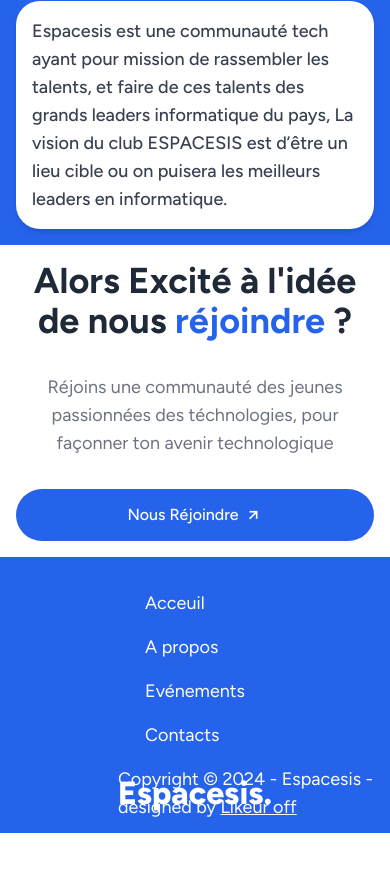
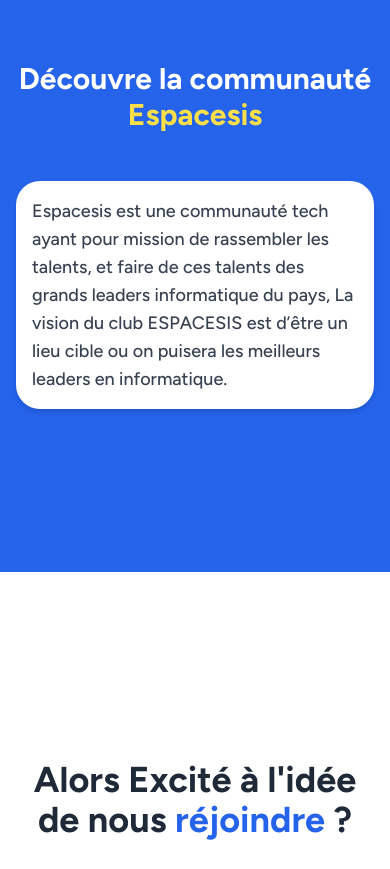
Before and after one commit to Likeur/espacesis-website, a website built with webpack: page index.html in a window 390 px wide. Shown: the part 890-1759 px from the top of the page. Before the commit the page ends 1723 px from the top, so only its background shows below. Built offline with nearby package versions, Linux system fonts and the light colour scheme; a script that the page names is missing.

Commit message:
fixe about section

```diff
--- a/index.html
+++ b/index.html
@@ -84,12 +84,12 @@
 
         <!-- about section -->
         <section class="lg:p-6">
-            <section class="bg-blue-600 lg:rounded-[5rem] lg:mr-5 h-max p-4 lg:p-6 lg:h-[100vh] flex justify-center items-center">
+            <section class="bg-blue-600 lg:rounded-[5rem] lg:mr-5 mt-8 mb-8 p-4 lg:p-6 h-[80vh] lg:h-[100vh] flex justify-center items-center">
                 <div class="grid gap-4 lg:gap-6 lg:grid-cols-2 lg:w-[80vw]">
                     <div>
-                        <h2 class="text-3xl lg:w-[50%] lg:text-5xl font-bold text-white">Découvre la communauté <span class="text-yellow-300">Espacesis</span></h2>
+                        <h2 class="text-3xl text-center lg:text-left lg:w-[50%] lg:text-5xl font-bold text-white">Découvre la communauté <span class="text-yellow-300">Espacesis</span></h2>
                     </div>
-                    <div class="bg-white p-4 lg:p-6 rounded-3xl shadow-md lg:mr-5">
+                    <div class="bg-white mt-8 lg:mt-0 p-4 lg:p-6 rounded-3xl shadow-md lg:mr-5">
                         <h3 class="text-lg lg:text-2xl font-medium text-gray-700">
                             Espacesis est une communauté tech ayant  pour mission de rassembler les talents, et faire de ces talents des grands leaders informatique du pays, La vision du club ESPACESIS est d’être un lieu cible ou on puisera les meilleurs leaders en informatique.
                         </h3>
@@ -108,15 +108,15 @@
 
 
         <!-- CTA Section -->
-        <section class="p-4 flex flex-col justify-center lg:p-6 lg:h-[80vh]">
-            <div class="flex flex-col items-center text-4xl text-gray-800 lg:text-7xl font-bold">
+        <section class="p-4 flex flex-col justify-center lg:p-6 h-[70vh] lg:h-[80vh]">
+            <div class="flex mt-8 flex-col items-center text-4xl text-gray-800 lg:text-7xl font-bold">
                 <h2>Alors Excité à l'idée </h2>
                 <h2>de nous <span class="text-blue-600">réjoindre</span> ?</h2>
             </div>
             <div class="mt-8 flex justify-center">
                 <p class="text-center text-lg text-gray-500 lg:w-[40vw]">Réjoins une communauté des jeunes passionnées des téchnologies, pour façonner ton avenir technologique</p>
             </div>
-            <div class="flex flex-col lg:flex-row mt-8 lg:justify-center lg:items-center">
+            <div class="flex flex-col mb-8 lg:flex-row mt-8 lg:justify-center lg:items-center">
                 <a id="rejoindre2" href="" class="flex justify-center text-center items-center font-medium bg-blue-600 text-white p-3 px-4 lg:p-4 lg:px-7 rounded-full">
                     <span>Nous Réjoindre</span>
                     <i class='bx bx-right-arrow-alt ml-1 -rotate-45 text-xl'></i>
@@ -130,19 +130,19 @@
             <div>
                 <div class="flex justify-center">
                     <nav class=" ">
-                        <ul id="menu" class="flex  h-max  text-white lg:p-0 lg:relative flex-col lg:flex-row">
-                            <li id="link1" class="mt-4 lg:mt-0 lg:ml-5 text-lg"><a href="#header" class="block hover:text-yellow-400 duration-300" >Acceuil</a></li>
-                            <li id="link2" class="mt-4 lg:mt-0 lg:ml-5 text-lg"><a href="#project_section" class="block hover:text-yellow-400 duration-300" >A propos</a></li>
-                            <li id="link3" class="mt-4 lg:mt-0 lg:ml-5 text-lg"><a href="#pricing" class="block hover:text-yellow-400 duration-300" >Evénements</a></li>
-                            <li id="link4" class="mt-4 lg:mt-0 lg:ml-5 text-lg"><a href="#pricing" class="block hover:text-yellow-400 duration-300" >Contacts</a></li>
+                        <ul id="menu" class="grid grid-cols-2 lg:grid-cols-4 gap-4 h-max text-white lg:p-0 ">
+                            <li id="link1" class="mt-1 lg:mt-0 lg:ml-5 text-lg"><a href="#header" class="block hover:text-yellow-400 duration-300" >Acceuil</a></li>
+                            <li id="link2" class="mt-1 lg:mt-0 lg:ml-5 text-lg"><a href="#project_section" class="block hover:text-yellow-400 duration-300" >A propos</a></li>
+                            <li id="link3" class="mt-1 lg:mt-0 lg:ml-5 text-lg"><a href="#pricing" class="block hover:text-yellow-400 duration-300" >Evénements</a></li>
+                            <li id="link4" class="mt-1 lg:mt-0 lg:ml-5 text-lg"><a href="#pricing" class="block hover:text-yellow-400 duration-300" >Contacts</a></li>
                         </ul>
                     </nav>
                 </div>
                 <div class="flex justify-center mt-5">
                     <h1 id="logo" class="text-[2rem] lg:text-7xl font-extrabold text-white "><span>Espac</span><span class="">esis.</span></h1>
                 </div>
-                <div class="mt-5 absolute bottom-3 flex justify-center">
-                    <p class="text-white text-lg"> Copyright &copy; 2024 - Espacesis - designed by <a href="" class="underline">Likeur off</a></p>
+                <div class="mt-5 relative bottom-3 flex justify-center">
+                    <p class="text-white text-center text-lg"> Copyright &copy; 2024 - Espacesis - designed by <a href="" class="underline">Likeur off</a></p>
                 </div>
             </div>
         </footer>
```
Also changed, not shown: src/css/output.css.
